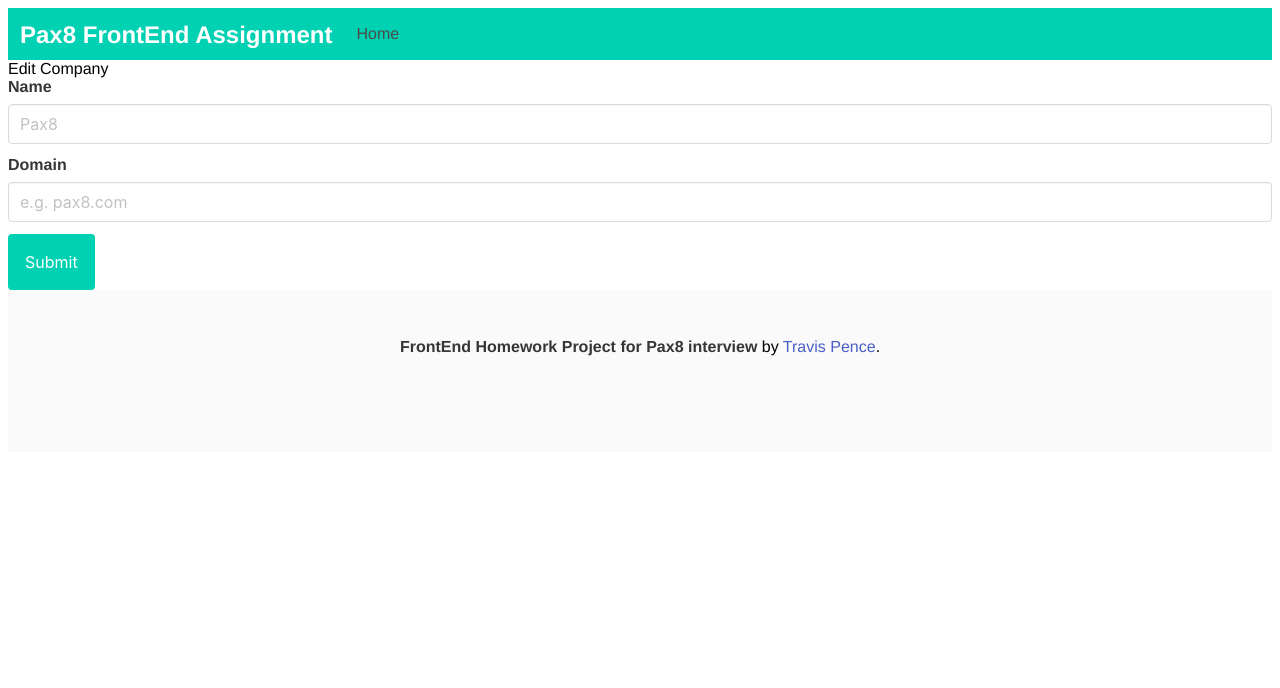
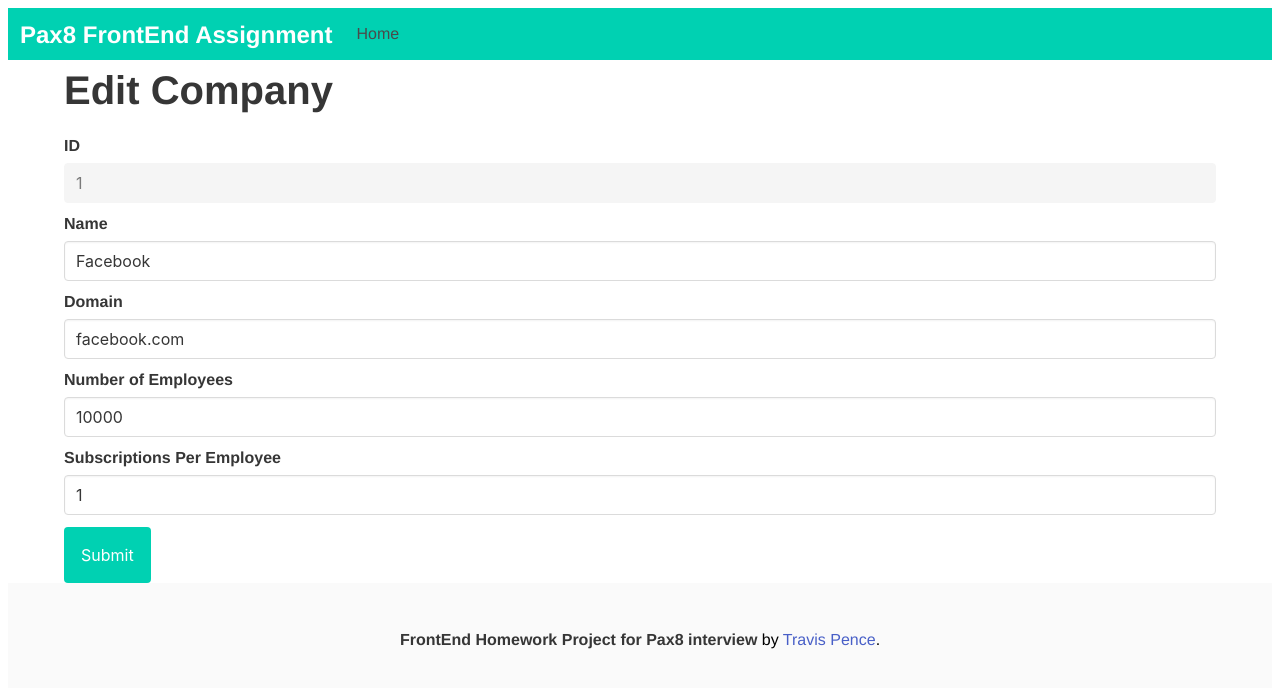
Before and after one commit to travispence/fe-example-pax8, a Vue app: page /#/company/edit/1 in a window 1280 px wide. Shown: the top 688 px of the page. Built offline with nearby package versions, Linux system fonts and the light colour scheme.

Commit message:
Implement the @input event for the form component. Notify of all changed fields in an alert

```diff
--- a/src/components/companyForm.vue
+++ b/src/components/companyForm.vue
@@ -1,16 +1,34 @@
 <template>
-  <form @submit.prevent="onSubmit(form)">
+  <form @submit.prevent="onSubmit">
+     <div class="field">
+      <label class="label">ID</label>
+      <div class="control">
+        <input class="input" :value="form.id" type="text" placeholder="XXXXXX1234" disabled/>
+      </div>
+    </div>
     <div class="field">
       <label class="label">Name</label>
       <div class="control">
-        <input class="input" type="text" placeholder="Pax8" />
+        <input class="input" @input="localForm.name = $event.target.value" :value="form.name" type="text" placeholder="Pax8" />
       </div>
     </div>
 
     <div class="field">
       <label class="label">Domain</label>
       <div class="control">
-        <input class="input" type="text" placeholder="e.g. pax8.com" />
+        <input class="input" @input="localForm.domain = $event.target.value" :value="form.domain" type="text" placeholder="e.g. pax8.com" />
+      </div>
+    </div>
+    <div class="field">
+      <label class="label">Number of Employees</label>
+      <div class="control">
+        <input class="input" @input="localForm.numberOfEmployees = $event.target.value" :value="form.numberOfEmployees" type="text" placeholder="e.g. 10, 20 etc." />
+      </div>
+    </div>
+    <div class="field">
+      <label class="label">Subscriptions Per Employee</label>
+      <div class="control">
+        <input class="input" @input="localForm.subscriptionsPerEmployee = $event.target.value" :value="form.subscriptionsPerEmployee" type="text" placeholder="e.g. 1, 5, 25" />
       </div>
     </div>
     <button class="button is-primary" type="submit">Submit</button>
@@ -19,15 +37,26 @@
 
 <script>
 export default {
-  data: () => {
+  data:() => {
     return {
-      form: {}
-    };
+      localForm: {}
+    }
+  },
+  props: {
+    form: {
+      type: Object,
+      required: true
+    }
+  },
+  mounted() {
+    this.$nextTick(() => {
+      this.localForm = {... this.form };
+    })
   },
   methods: {
-    onSubmit(form) {
+    onSubmit() {
       //validations
-      this.$emit("submit", form);
+      this.$emit("submit", {old: this.form, new: this.localForm});
     }
   }
 };
--- a/src/views/EditCompany.vue
+++ b/src/views/EditCompany.vue
@@ -1,25 +1,45 @@
 <template>
-    <div>
-        <h2>Edit Company</h2>
-        <CompanyForm @submit="handleSubmit"/>
-    </div>
+  <div class="container pt-2">
+    <h2 class="title is-2">Edit Company</h2>
+    <CompanyForm :form="form" @submit="handleSubmit" />
+  </div>
 </template>
 
 <script>
-import CompanyForm from '../components/companyForm'
+import API from '../services/CompanyService';
+
+import CompanyForm from '../components/companyForm.vue';
+
 export default {
-    components: {
-        CompanyForm
+  components: {
+    CompanyForm,
+  },
+  data: () => ({
+    form: {},
+  }),
+  methods: {
+    handleSubmit(payload) {
+      const difference = Object.keys(payload.old).filter(k => (payload.new[k] && payload.old[k]
+       !== payload.new[k]));
+      let out = '';
+      difference.forEach((key) => {
+        out += `The field '${key}' has changed from ${payload.old[key]} to ${payload.new[key]}`;
+        out += '\n';
+      });
+      alert(out);
     },
-    methods: {
-        handleSubmit(form) {
-            alert(form.toString())
-        }
+  },
+  mounted() {
+    if (!this.$route.params.id) {
+      console.error('Missing Route Param ID');
     }
-
-}
+    const id = parseInt(this.$route.params.id, 10);
+    API.getById(id).then((data) => {
+      this.form = data;
+    });
+  },
+};
 </script>
 
 <style>
-
 </style>
```
